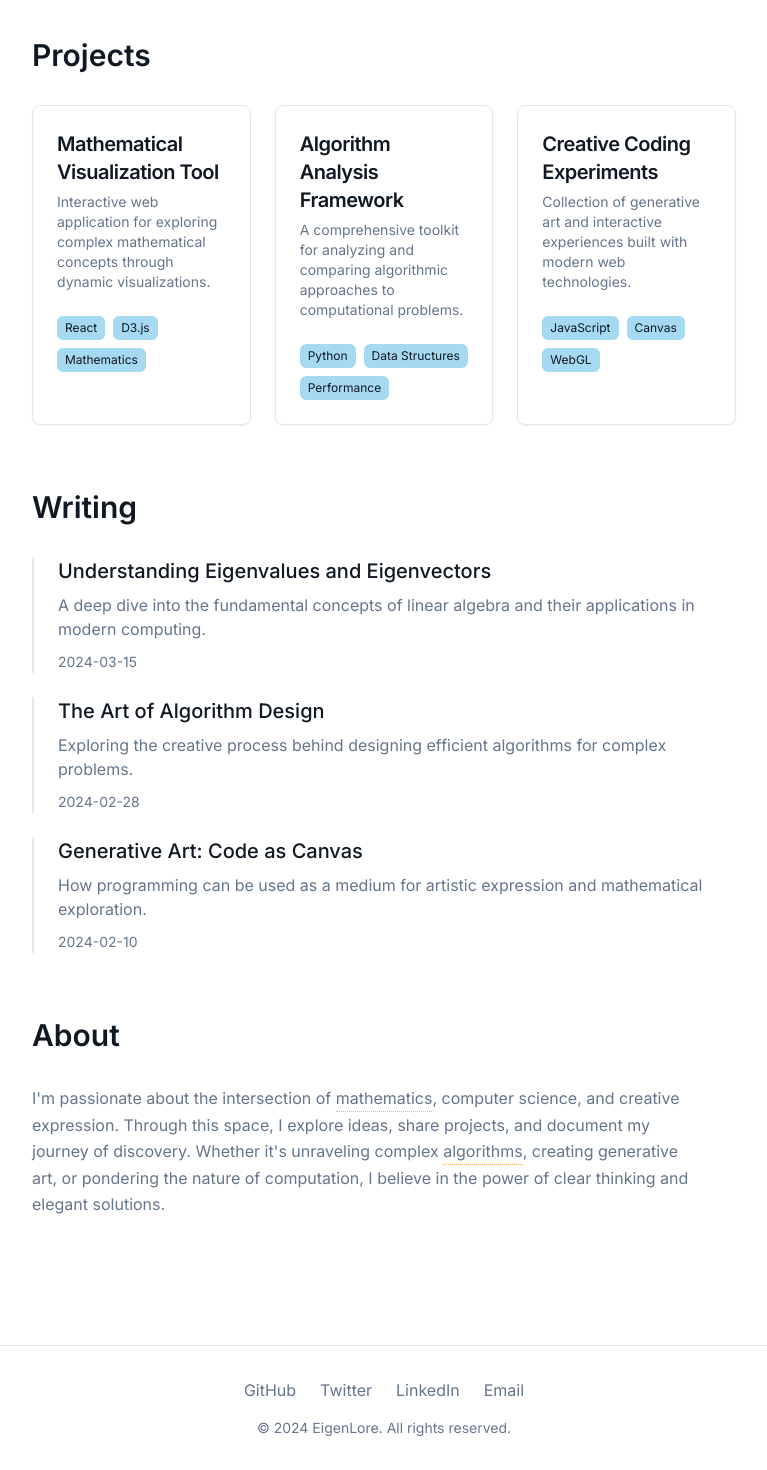
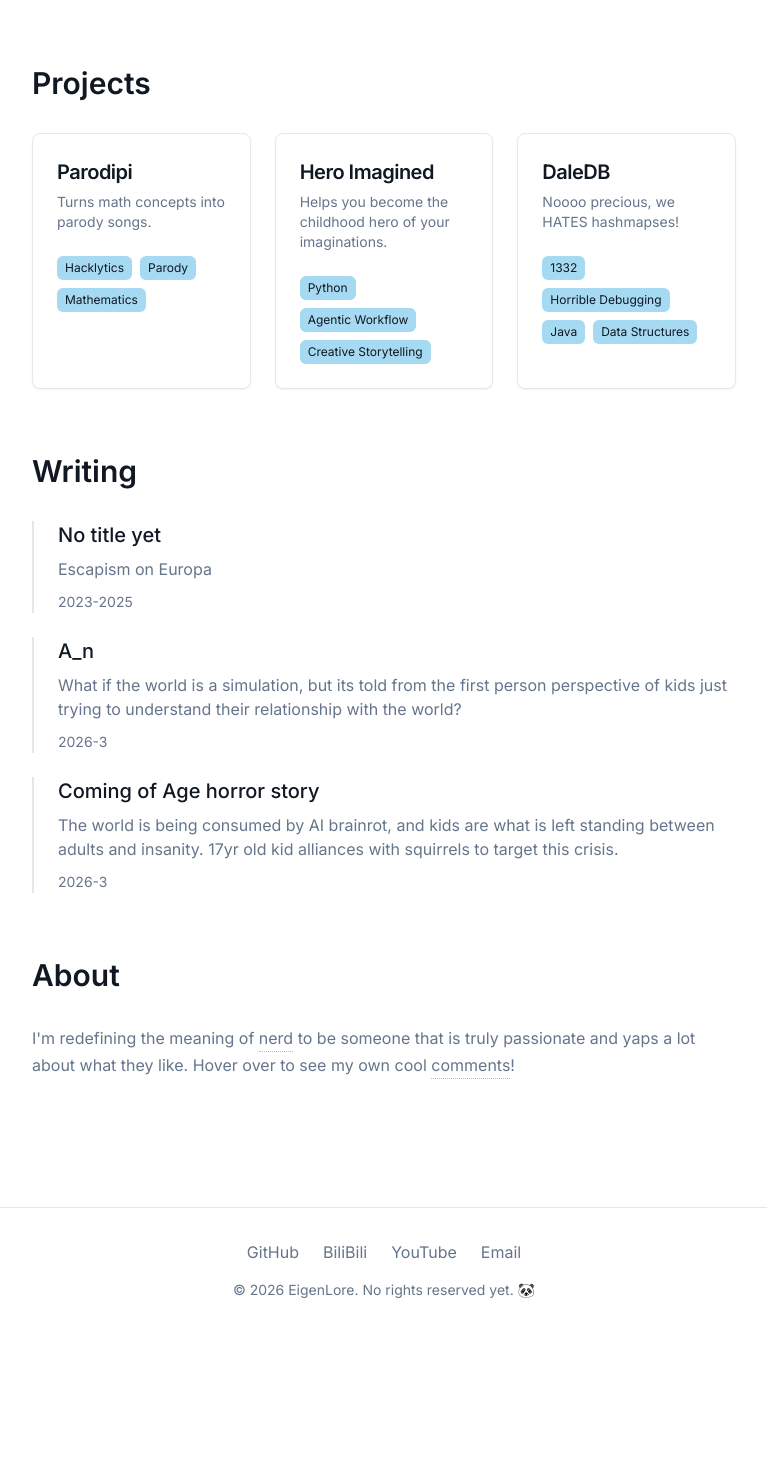
Before and after one commit to ccc-0731/eigenLore, a Next.js app: page / in a window 1280 px wide. Shown: the part 400-1870 px from the top of the page, without its empty margins (256-1023 px from the left). After the commit the page ends 1732 px from the top, so only its background shows below. Built offline with nearby package versions, Linux system fonts and the light colour scheme.

Commit message:
Changed some text to be reasonable

```diff
--- a/src/components/About.tsx
+++ b/src/components/About.tsx
@@ -3,10 +3,8 @@ export default function About() {
     <section id="about" className="space-y-8">
       <h2 className="text-3xl font-semibold text-foreground">About</h2>
       <p className="text-muted-foreground leading-relaxed max-w-2xl">
-        I&apos;m passionate about the intersection of <span className="tooltip">mathematics<span className="tooltiptext">The study of numbers, shapes, patterns, and logical reasoning</span></span>, computer science, and creative expression.
-        Through this space, I explore ideas, share projects, and document my journey of discovery.
-        Whether it&apos;s unraveling complex <span className="tooltip">algorithms<span className="tooltiptext">Step-by-step procedures for solving problems or performing calculations</span></span>, creating generative art, or pondering the nature of computation,
-        I believe in the power of clear thinking and elegant solutions.
+        I&apos;m redefining the meaning of <span className="tooltip">nerd<span className="tooltiptext">Often defined as person that only studies</span></span> to be someone that is truly passionate and yaps a lot about what they like.
+        Hover over to see my own cool <span className="tooltip">comments<span className="tooltiptext">Super cool!</span></span>!
       </p>
     </section>
   )
--- a/src/components/Footer.tsx
+++ b/src/components/Footer.tsx
@@ -5,21 +5,21 @@ export default function Footer() {
     <footer className="bg-white border-t border-border mt-16">
       <div className="max-w-3xl mx-auto px-8 py-8">
         <div className="flex justify-center space-x-6">
-          <Link href="https://github.com" className="text-muted-foreground hover:text-foreground transition-colors">
+          <Link href="https://github.com/ccc-0731" className="text-muted-foreground hover:text-foreground transition-colors">
             GitHub
           </Link>
-          <Link href="https://twitter.com" className="text-muted-foreground hover:text-foreground transition-colors">
-            Twitter
+          <Link href="https://space.bilibili.com/453932065" className="text-muted-foreground hover:text-foreground transition-colors">
+            BiliBili
           </Link>
-          <Link href="https://linkedin.com" className="text-muted-foreground hover:text-foreground transition-colors">
-            LinkedIn
+          <Link href="https://www.youtube.com/@cccPanda" className="text-muted-foreground hover:text-foreground transition-colors">
+            YouTube
           </Link>
           <Link href="mailto:hello@example.com" className="text-muted-foreground hover:text-foreground transition-colors">
             Email
           </Link>
         </div>
         <p className="text-center text-muted-foreground text-sm mt-4">
-          © 2024 EigenLore. All rights reserved.
+          © 2026 EigenLore. No rights reserved yet. 🐼
         </p>
       </div>
     </footer>
--- a/src/components/Hero.tsx
+++ b/src/components/Hero.tsx
@@ -3,11 +3,10 @@ export default function Hero() {
     <section className="text-center space-y-8">
       <div className="space-y-4">
         <h1 className="text-4xl font-bold text-foreground font-figtree">
-          EigenLore
+          Hello there!
         </h1>
         <p className="text-lg text-muted-foreground max-w-2xl mx-auto">
-          Exploring the intersections of mathematics, computation, and creative expression.
-          A space for ideas, projects, and reflections.
+          Panda's personal website. I want to be a person that bridges the pure mathematical, engineering and creative perspectives. So one day, I will invent a job for myself that blends all of those 👍
         </p>
       </div>
       <div className="flex justify-center">
--- a/src/components/Navbar.tsx
+++ b/src/components/Navbar.tsx
@@ -9,10 +9,10 @@ export default function Navbar() {
         </Link>
         <div className="flex space-x-6">
           <Link href="#projects" className="text-muted-foreground hover:text-foreground transition-colors">
-            Projects
+            Blog; Crazy Project Ideas
           </Link>
           <Link href="#writing" className="text-muted-foreground hover:text-foreground transition-colors">
-            Writing
+            Stories
           </Link>
           <Link href="#about" className="text-muted-foreground hover:text-foreground transition-colors">
             About
--- a/src/components/Projects.tsx
+++ b/src/components/Projects.tsx
@@ -2,19 +2,19 @@ import { Card, CardContent, CardDescription, CardHeader, CardTitle } from '@/com
 
 const projects = [
   {
-    title: 'Mathematical Visualization Tool',
-    description: 'Interactive web application for exploring complex mathematical concepts through dynamic visualizations.',
-    tags: ['React', 'D3.js', 'Mathematics']
+    title: 'Parodipi',
+    description: 'Turns math concepts into parody songs.',
+    tags: ['Hacklytics', 'Parody', 'Mathematics']
   },
   {
-    title: 'Algorithm Analysis Framework',
-    description: 'A comprehensive toolkit for analyzing and comparing algorithmic approaches to computational problems.',
-    tags: ['Python', 'Data Structures', 'Performance']
+    title: 'Hero Imagined',
+    description: 'Helps you become the childhood hero of your imaginations.',
+    tags: ['Python', 'Agentic Workflow', 'Creative Storytelling']
   },
   {
-    title: 'Creative Coding Experiments',
-    description: 'Collection of generative art and interactive experiences built with modern web technologies.',
-    tags: ['JavaScript', 'Canvas', 'WebGL']
+    title: 'DaleDB',
+    description: 'Noooo precious, we HATES hashmapses!',
+    tags: ['1332', 'Horrible Debugging', 'Java', 'Data Structures']
   }
 ]
 
--- a/src/components/Writing.tsx
+++ b/src/components/Writing.tsx
@@ -1,18 +1,18 @@
 const posts = [
   {
-    title: 'Understanding Eigenvalues and Eigenvectors',
-    date: '2024-03-15',
-    excerpt: 'A deep dive into the fundamental concepts of linear algebra and their applications in modern computing.'
+    title: 'No title yet',
+    date: '2023-2025',
+    excerpt: 'Escapism on Europa'
   },
   {
-    title: 'The Art of Algorithm Design',
-    date: '2024-02-28',
-    excerpt: 'Exploring the creative process behind designing efficient algorithms for complex problems.'
+    title: 'A_n',
+    date: '2026-3',
+    excerpt: 'What if the world is a simulation, but its told from the first person perspective of kids just trying to understand their relationship with the world?'
   },
   {
-    title: 'Generative Art: Code as Canvas',
-    date: '2024-02-10',
-    excerpt: 'How programming can be used as a medium for artistic expression and mathematical exploration.'
+    title: 'Coming of Age horror story',
+    date: '2026-3',
+    excerpt: 'The world is being consumed by AI brainrot, and kids are what is left standing between adults and insanity. 17yr old kid alliances with squirrels to target this crisis.'
   }
 ]
 
```
Also changed, not shown: 1 other file (tests, documents, lock files or other folders).
